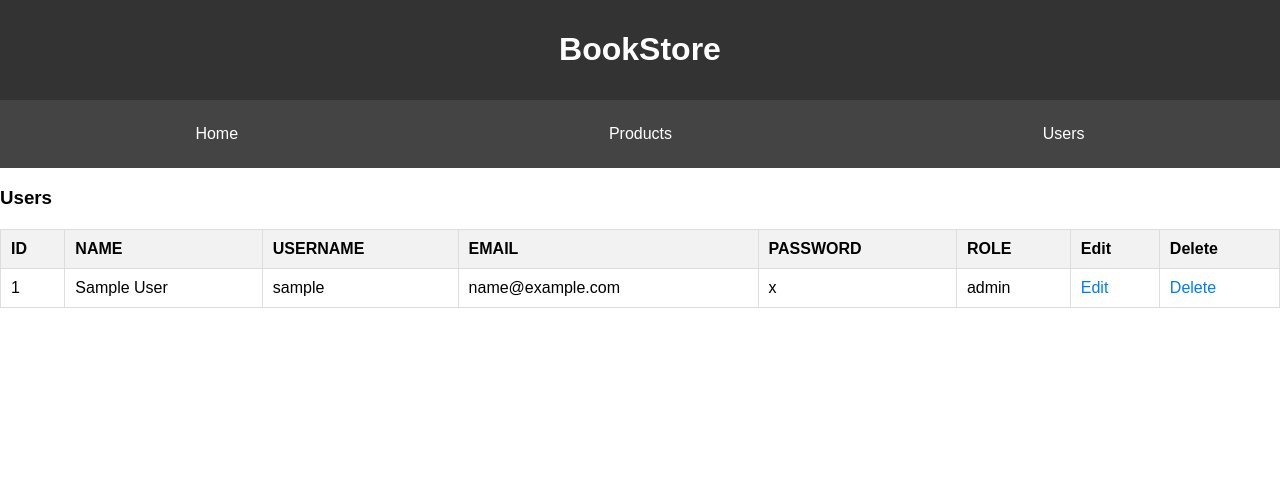
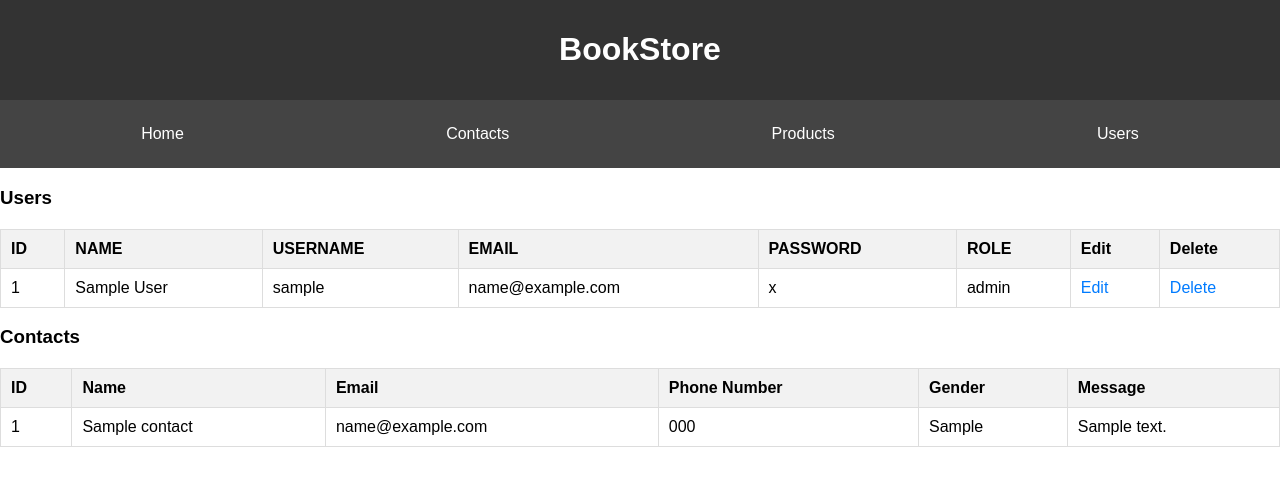
Before and after one commit to blendaabazi/Projekti, a PHP site: page /dashboard.php in a window 1280 px wide. Shown: the top 486 px of the page. Run offline with PHP 8.4, Linux system fonts and the light colour scheme; tables that the repository leaves empty or names only in its code hold one stand-in row (values such as "Sample post").

Commit message:
Feedback

```diff
--- a/LoginForm.php
+++ b/LoginForm.php
@@ -31,7 +31,7 @@
                     <label for="">Password</label>
                     <div class="error-message" id="passwordError"></div>
                 </div>
-                <!-- <input type="submit" name="loginBtn" value="Login"> -->
+
                 <button id="btnlgn" name="loginBtn" onclick="func1()">Login</button>
                 <p>Don't have account?<a href="#" id="link_rg" >Register</a></p>
             </div>
--- a/dashboard.php
+++ b/dashboard.php
@@ -79,6 +79,7 @@
 
     <nav>
         <a href="index.php">Home</a>
+        <a href="#section__b">Contacts</a>
         <a href="#">Products</a>
         <a href="#section__a">Users</a>
     </nav>
@@ -122,5 +123,41 @@
         ?>
     </table>
     </section>
+
+    <section id="section__b">
+        <h3><b>Contacts</b></h3>
+    <table border="1">
+        <tr>
+            <th>ID</th>
+            <th>Name</th>
+            <th>Email</th>
+            <th>Phone Number</th>
+            <th>Gender</th>
+            <th>Message</th>
+        </tr>
+
+        <?php
+        include_once 'userRepository.php';
+
+        $userRepository = new UserRepository();
+
+        $contacts = $userRepository->getAllContacts();
+
+        foreach($contacts as $contact){
+            echo
+            "
+            <tr>
+                <td>$contact[id]</td>
+                <td>$contact[name]</td>
+                <td>$contact[email] </td>
+                <td>$contact[phone] </td>
+                <td>$contact[gender] </td>
+                <td>$contact[message] </td>
+            </tr>
+            ";
+        }
+        ?>
+    </table>
+    </section>
 </body>
 </html>
--- a/userRepository.php
+++ b/userRepository.php
@@ -19,7 +19,7 @@ class UserRepository{
         $password = $user->getPassword();
         $role = $user->getRole();
 
-        $username = $user->getUsername();
+
         $role = ($username === 'admin') ? 'admin' : 'user';
 
         $sql = "INSERT INTO user (id,name,username,email,password,role) VALUES (?,?,?,?,?,?)";
@@ -30,6 +30,23 @@ class UserRepository{
 
         echo "<script> alert('User has been inserted successfuly!'); </script>";
     }
+    function insertContact($contact) {
+        $conn = $this->connection;
+
+        $id = $contact->getId();
+        $name = $contact->getName();
+        $email = $contact->getEmail();
+        $phone = $contact->getPhone();
+        $gender = $contact->getGender();
+        $message = $contact->getMessage();
+
+        $sql = "INSERT INTO contact (id,name, email, phone, gender, message) VALUES (?,?, ?, ?, ?, ?)";
+        $statement = $conn->prepare($sql);
+        $statement->execute([$id,$name, $email, $phone, $gender, $message]);
+
+        echo "<script> alert('Contact information has been inserted successfully!'); </script>";
+    }
+
 
     function getAllUsers(){
         $conn = $this->connection;
@@ -40,6 +57,17 @@ class UserRepository{
         $users = $statement->fetchAll();
 
         return $users;
+    }
+
+    function getAllContacts(){
+        $conn = $this->connection;
+
+        $sql = "SELECT * FROM contact";
+
+        $statement = $conn->query($sql);
+        $contacts = $statement->fetchAll();
+
+        return $contacts;
     }
 
     function getUserById($id){
@@ -89,5 +117,6 @@ class UserRepository{
     }
 
 
+
 }
 ?>
```
Also changed, not shown: LoginValidate.php (+9 -2 lines), contact.php (added, +43 -0 lines), index.php (+31 -30 lines).
